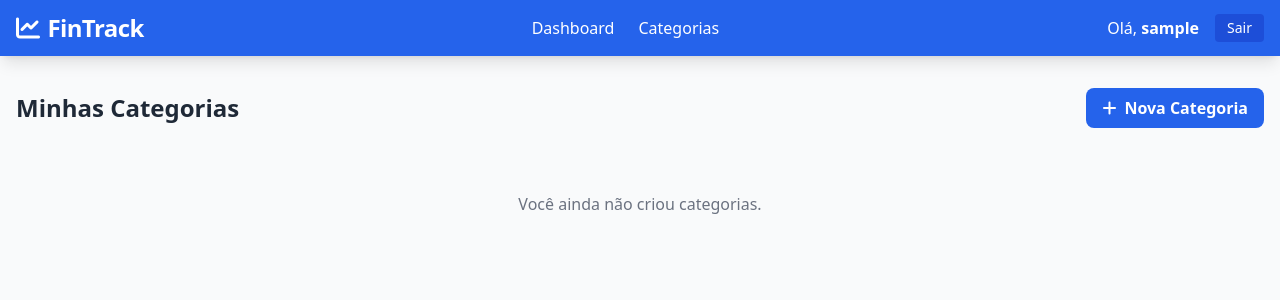
After one commit to DataGusIT/FinTrack, a Django app: page /transacoes/categorias/ in a window 1280 px wide. The commit adds this page. Shown: the top 300 px of the page. Run offline with Django 5.2, Linux system fonts and the light colour scheme; the visitor is signed in with stand-in values (Sample User, id 1); data that the repository does not hold is empty; some libraries are stand-ins or nearby versions.

Commit message:
feat(expenses): implementar CRUD completo de categorias com personalização de cores

```diff
--- /dev/null
+++ b/expenses/templates/expenses/category_list.html
@@ -0,0 +1,27 @@
+{% extends 'base.html' %}
+
+{% block content %}
+<div class="flex justify-between items-center mb-6">
+    <h2 class="text-2xl font-bold text-gray-800">Minhas Categorias</h2>
+    <a href="{% url 'expenses:category_create' %}" class="bg-blue-600 text-white px-4 py-2 rounded-lg font-bold hover:bg-blue-700 transition">
+        <i class="fas fa-plus mr-2"></i>Nova Categoria
+    </a>
+</div>
+
+<div class="grid grid-cols-1 md:grid-cols-3 gap-4">
+    {% for cat in categories %}
+    <div class="bg-white p-4 rounded-xl shadow-sm border-t-4 flex justify-between items-center" style="border-color: {{ cat.color }};">
+        <div>
+            <h4 class="font-bold text-lg">{{ cat.name }}</h4>
+            <span class="text-xs uppercase text-gray-500">{{ cat.get_type_display }}</span>
+        </div>
+        <div class="space-x-2">
+            <a href="{% url 'expenses:category_update' cat.pk %}" class="text-blue-600 hover:text-blue-900"><i class="fas fa-edit"></i></a>
+            <a href="{% url 'expenses:category_delete' cat.pk %}" class="text-red-600 hover:text-red-900"><i class="fas fa-trash-alt"></i></a>
+        </div>
+    </div>
+    {% empty %}
+    <p class="col-span-3 text-center text-gray-500 py-10">Você ainda não criou categorias.</p>
+    {% endfor %}
+</div>
+{% endblock %}
--- a/expenses/urls.py
+++ b/expenses/urls.py
@@ -4,7 +4,14 @@ from . import views
 app_name = 'expenses'
 
 urlpatterns = [
+    # Transações (mantenha as existentes)
     path('novo/', views.transaction_create, name='create'),
     path('editar/<int:pk>/', views.transaction_update, name='update'),
     path('deletar/<int:pk>/', views.transaction_delete, name='delete'),
+
+    # Categorias (novas rotas)
+    path('categorias/', views.category_list, name='category_list'),
+    path('categorias/novo/', views.category_create, name='category_create'),
+    path('categorias/editar/<int:pk>/', views.category_update, name='category_update'),
+    path('categorias/deletar/<int:pk>/', views.category_delete, name='category_delete'),
 ]
--- a/expenses/views.py
+++ b/expenses/views.py
@@ -1,7 +1,7 @@
 from django.shortcuts import render, redirect, get_object_or_404
 from django.contrib.auth.decorators import login_required
-from .models import Transaction
-from .forms import TransactionForm
+from .models import Transaction, Category
+from .forms import TransactionForm, CategoryForm
 
 @login_required
 def transaction_create(request):
@@ -43,3 +43,43 @@ def transaction_delete(request, pk):
         return redirect('dashboard:index')
 
     return render(request, 'expenses/transaction_confirm_delete.html', {'transaction': transaction})
+
+# --- VIEWS DE CATEGORIA ---
+
+@login_required
+def category_list(request):
+    categories = Category.objects.filter(user=request.user)
+    return render(request, 'expenses/category_list.html', {'categories': categories})
+
+@login_required
+def category_create(request):
+    if request.method == 'POST':
+        form = CategoryForm(request.POST)
+        if form.is_valid():
+            category = form.save(commit=False)
+            category.user = request.user
+            category.save()
+            return redirect('expenses:category_list')
+    else:
+        form = CategoryForm()
+    return render(request, 'expenses/category_form.html', {'form': form})
+
+@login_required
+def category_update(request, pk):
+    category = get_object_or_404(Category, pk=pk, user=request.user)
+    if request.method == 'POST':
+        form = CategoryForm(request.POST, instance=category)
+        if form.is_valid():
+            form.save()
+            return redirect('expenses:category_list')
+    else:
+        form = CategoryForm(instance=category)
+    return render(request, 'expenses/category_form.html', {'form': form, 'is_edit': True})
+
+@login_required
+def category_delete(request, pk):
+    category = get_object_or_404(Category, pk=pk, user=request.user)
+    if request.method == 'POST':
+        category.delete()
+        return redirect('expenses:category_list')
+    return render(request, 'expenses/category_confirm_delete.html', {'category': category})
--- a/templates/base.html
+++ b/templates/base.html
@@ -14,6 +14,10 @@
             <a href="{% url 'dashboard:index' %}" class="text-2xl font-bold tracking-tight">
                 <i class="fas fa-chart-line mr-2"></i>FinTrack
             </a>
+            <div class="flex items-center space-x-6">
+                <a href="{% url 'dashboard:index' %}" class="hover:text-blue-200">Dashboard</a>
+                <a href="{% url 'expenses:category_list' %}" class="hover:text-blue-200">Categorias</a>
+            </div>
             <div class="flex items-center space-x-4">
                 <span>Olá, <strong>{{ user.username }}</strong></span>
                 <form action="{% url 'logout' %}" method="post" class="inline">
```
Also changed, not shown: expenses/forms.py (+11 -0 lines), expenses/templates/expenses/category_form.html (added, +21 -0 lines).
